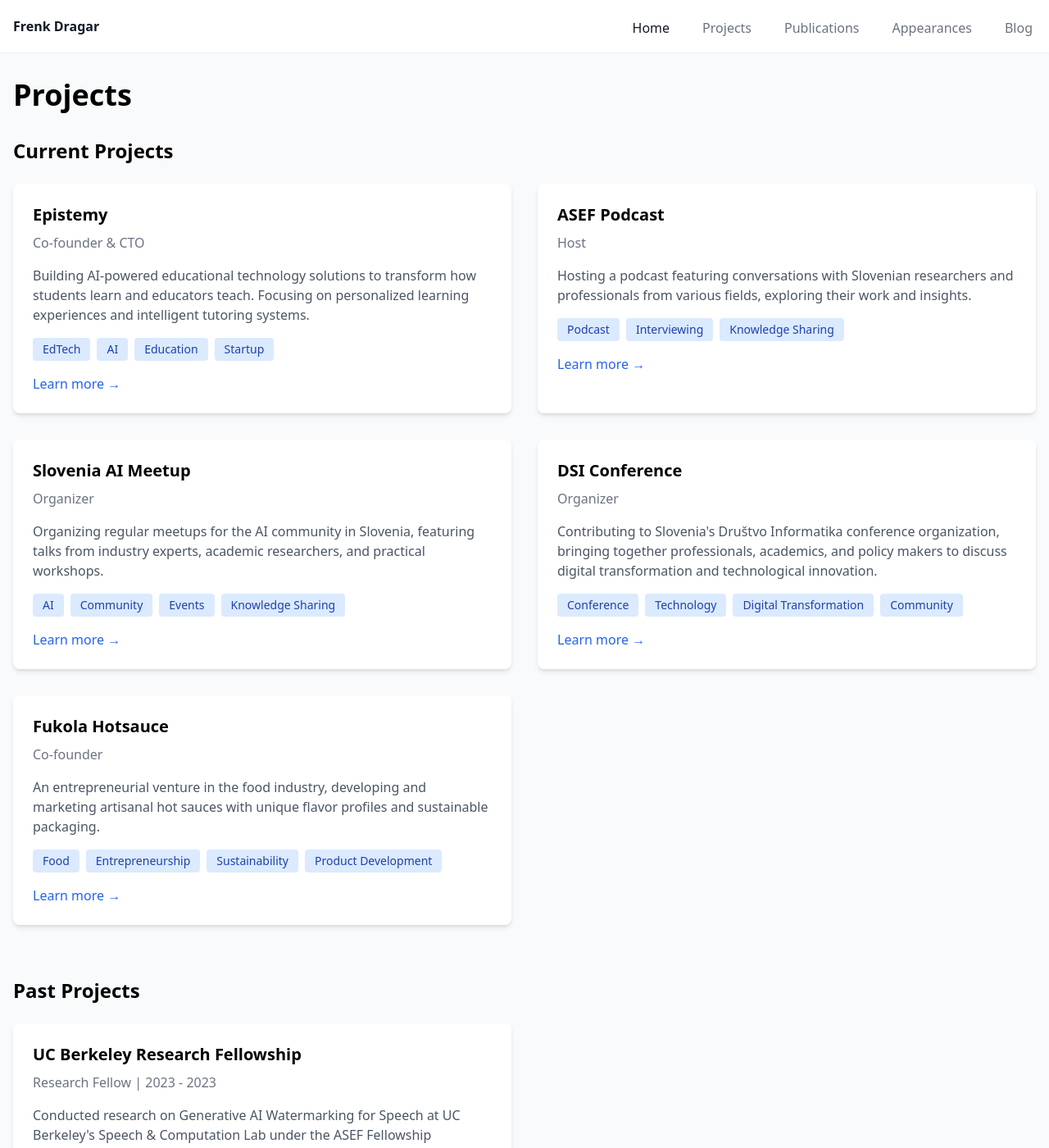
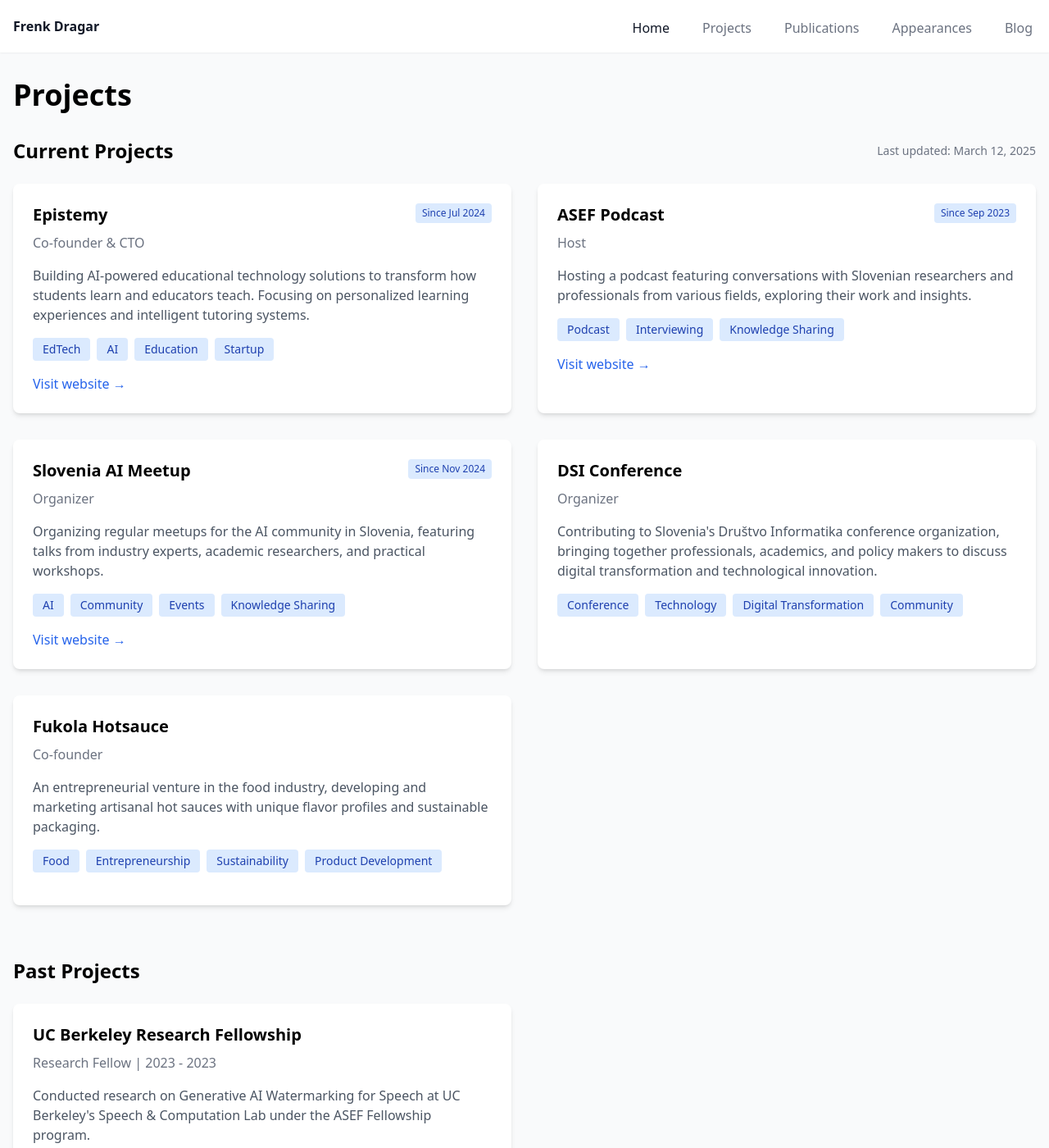
Before and after one commit to frenkd/frenkd.github.io, a Jekyll site: the page built from projects.html, in a window 1280 px wide and 1400 px high. Shown: the whole window at 82% size. Built offline with Jekyll 4.4.1, drawn with Linux system fonts in a browser that asks for light colours; nearby versions of some CDN libraries.

Commit message:
feat: Improve current projects

```diff
--- a/projects.html
+++ b/projects.html
@@ -9,23 +9,31 @@ description: Current and Past Projects
 
   <!-- Current Projects -->
   <div class="mb-16">
-    <h2 class="text-2xl font-bold mb-6">Current Projects</h2>
+    <div class="flex items-center justify-between mb-6">
+      <h2 class="text-2xl font-bold">Current Projects</h2>
+      <span class="text-sm text-gray-500">Last updated: {{ site.time | date: "%B %d, %Y" }}</span>
+    </div>
     <div class="grid md:grid-cols-2 gap-8">
       {% assign current_projects = site.projects | where: "status", "current" %}
       {% if current_projects.size > 0 %}
         {% assign sorted_projects = current_projects | sort: "order" %}
         {% for project in sorted_projects %}
-        <div class="bg-white p-6 rounded-lg shadow-md">
-          <h3 class="text-xl font-semibold mb-2">{{ project.title }}</h3>
+        <div id="{{ project.title | slugify }}" class="bg-white p-6 rounded-lg shadow-md">
+          <div class="flex justify-between items-start mb-2">
+            <h3 class="text-xl font-semibold">{{ project.title }}</h3>
+            {% if project.start_date %}
+            <span class="text-xs bg-blue-100 text-blue-800 px-2 py-1 rounded">Since {{ project.start_date | date: "%b %Y" }}</span>
+            {% endif %}
+          </div>
           <p class="text-gray-500 mb-4">{{ project.role }}</p>
           <p class="text-gray-600 mb-4">{{ project.description }}</p>
-          <div class="flex flex-wrap gap-2">
+          <div class="flex flex-wrap gap-2 mb-4">
             {% for tag in project.tags %}
             <span class="bg-blue-100 text-blue-800 text-sm px-3 py-1 rounded">{{ tag }}</span>
             {% endfor %}
           </div>
-          {% if project.url %}
-          <a href="{{ project.url }}" class="text-blue-600 mt-4 inline-block">Learn more →</a>
+          {% if project.website %}
+          <a href="{{ project.website }}" class="text-blue-600 inline-block" target="_blank">Visit website →</a>
           {% endif %}
         </div>
         {% endfor %}
@@ -45,7 +53,7 @@ description: Current and Past Projects
       {% if past_projects.size > 0 %}
         {% assign sorted_past_projects = past_projects | sort: "end_date" | reverse %}
         {% for project in sorted_past_projects %}
-        <div class="bg-white p-6 rounded-lg shadow-md">
+        <div id="{{ project.title | slugify }}" class="bg-white p-6 rounded-lg shadow-md">
           <h3 class="text-xl font-semibold mb-2">{{ project.title }}</h3>
           <p class="text-gray-500 mb-4">{{ project.role }} | {{ project.start_date | date: "%Y" }}{% if project.end_date %} - {{ project.end_date | date: "%Y" }}{% endif %}</p>
           <p class="text-gray-600 mb-4">{{ project.description }}</p>
@@ -54,8 +62,8 @@ description: Current and Past Projects
             <span class="bg-blue-100 text-blue-800 text-sm px-3 py-1 rounded">{{ tag }}</span>
             {% endfor %}
           </div>
-          {% if project.url %}
-          <a href="{{ project.url }}" class="text-blue-600 mt-4 inline-block">Learn more →</a>
+          {% if project.website %}
+          <a href="{{ project.website }}" class="text-blue-600 mt-4 inline-block" target="_blank">Visit website →</a>
           {% endif %}
         </div>
         {% endfor %}
```
Also changed, not shown: index.html (+7 -1 lines).
